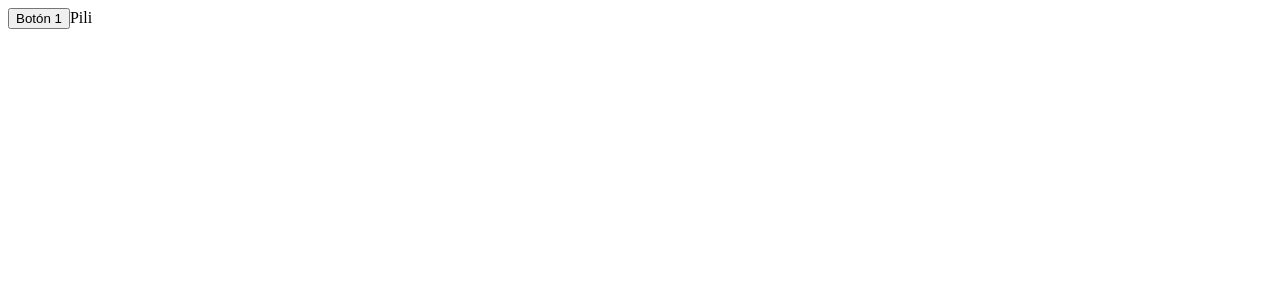
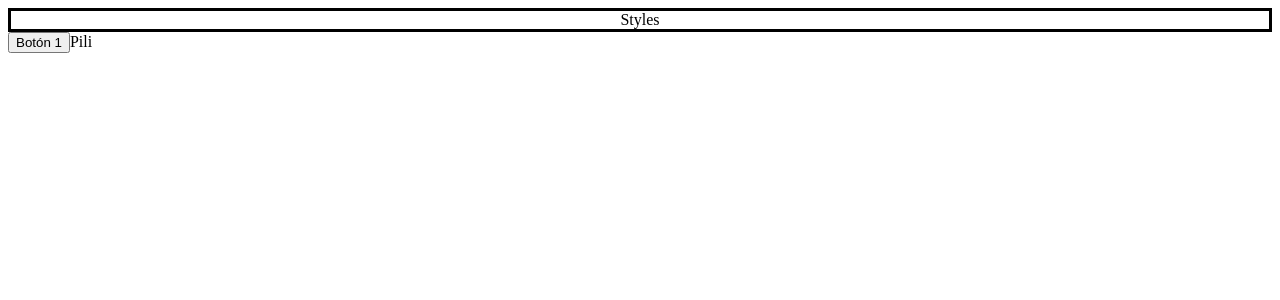
Before and after one commit to NPGonzalez/app1, a React (Create React App) app: page / in a window 1280 px wide. Shown: the top 300 px of the page. Built offline with nearby package versions, Linux system fonts and the light colour scheme.

Commit message:
Se agrega estilo de div dentro del componente

```diff
--- a/src/App.jsx
+++ b/src/App.jsx
@@ -4,8 +4,16 @@ import './App.css';
 class App  extends React.Component {
     name = 'Pili';
     render(){
+        const styles = {
+            border: 'solid',
+            textAlign: 'center',
+            boxshadow: '2px 2px'
+        }
             return (
                 <div className = "App" >
+                    <div style={styles}>
+                        Styles
+                    </div>
                     <button>Botón 1</button>
                   {this.name}
                 </div>
```
